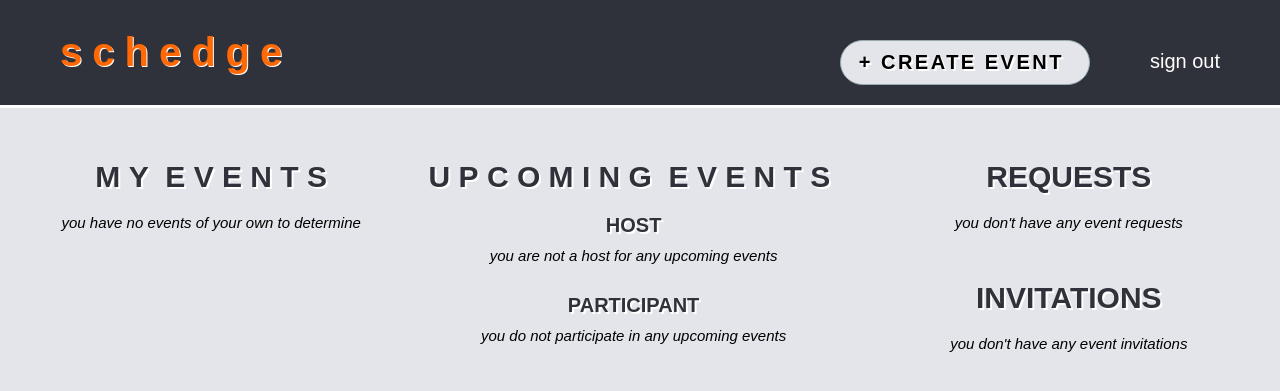
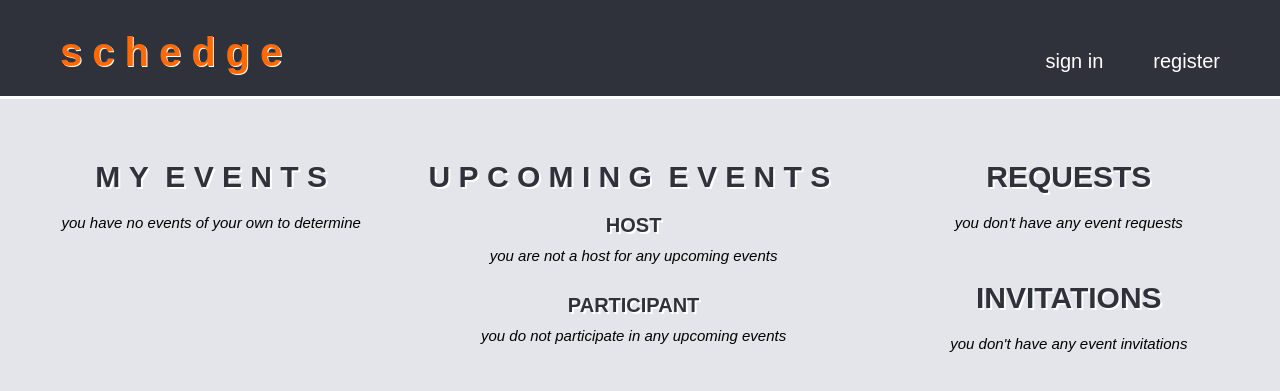
Before and after one commit to VetleWoie/Schedge, a Django app: page /mypage/ in a window 1280 px wide. Shown: the top 391 px of the page. Run offline with Django 3.2, Linux system fonts and the light colour scheme; data that the repository does not hold is empty.

Commit message:
Merged mypage, event and startpage. Changed some css and html to use base

```diff
--- /dev/null
+++ b/ziginc/schedge/static/css/header.css
@@ -0,0 +1,92 @@
+body {
+    /* margin-top: 50px; */
+    /* background-color: ; */
+    font-family: sans-serif;
+    margin: 0;
+    padding: 0;
+    background-color: #E3E5EA;
+}
+
+.header {
+    overflow: hidden;
+    border-bottom: 3px solid white;
+    padding: 20px 0px;
+    /* padding-bottom: 20px; */
+    background-color: #2F323A;
+    width: 100%;
+    padding-top: 30px;
+    /* padding-bottom: 20px; */
+    position: fixed;
+}
+
+.header a {
+    float: left;
+    /* color: white; */
+    text-align: center;
+    /* padding: 10px; */
+    text-decoration: none;
+
+}
+
+.header a.name {
+    font-weight: bolder;
+    font-size: 40px;
+    letter-spacing: 10px;
+    margin-left: 60px;
+    padding-top: 0px;
+    color: #ff6600f8;
+    text-shadow: 1px 1px 0.5px white;
+}
+
+.header-right {
+    float: right;
+    margin-right: 30px;
+    margin-top: 10px;
+}
+
+.event_btn {
+    border: 1px solid #97ABB1;
+    margin-right: 40px;
+    font-size: 20px;
+    letter-spacing: 2.5px;
+    background-color: #E3E5EA;
+    border-radius: 50px;
+    padding: 10px 10px;
+    padding-right: 25px;
+    /* margin-top: 10px; */
+    font-weight: 900;
+    color: black;
+    text-shadow: 2px 2px white;
+}
+
+.event_btn:hover {
+    color: white;
+    border: 1px solid #F36000;
+    background-color: #F36000;
+    text-shadow: 2px 2px #2F323A;
+}
+
+
+
+.header a:hover {
+    cursor: pointer;
+}
+
+.sign_out:hover {
+    border-bottom: 1px solid white;
+}
+
+.sign_out {
+    font-size: 20px;
+    margin-top: 5px;
+    padding-top: 5px;
+    margin-right: 20px;
+    border-bottom: 1px solid transparent;
+    padding-bottom: 2px;
+    padding-left: 10px;
+    padding-right: 10px;
+    margin-left: 10px;
+    text-align: center;
+    text-transform: lowercase;
+    color: white;
+}
--- a/ziginc/schedge/static/css/mypage.css
+++ b/ziginc/schedge/static/css/mypage.css
@@ -1,95 +1,3 @@
-body {
-    /* margin-top: 50px; */
-    /* background-color: ; */
-    font-family: sans-serif;
-    margin: 0;
-    padding: 0;
-    background-color: #E3E5EA;
-}
-
-.header {
-    overflow: hidden;
-    border-bottom: 3px solid white;
-    padding: 20px 0px;
-    /* padding-bottom: 20px; */
-    background-color: #2F323A;
-    width: 100%;
-    padding-top: 30px;
-    /* padding-bottom: 20px; */
-    position: fixed;
-}
-
-.header a {
-    float: left;
-    /* color: white; */
-    text-align: center;
-    /* padding: 10px; */
-    text-decoration: none;
-
-}
-
-.header a.name {
-    font-weight: bolder;
-    font-size: 40px;
-    letter-spacing: 10px;
-    margin-left: 60px;
-    padding-top: 0px;
-    color: #ff6600f8;
-    text-shadow: 1px 1px 0.5px white;
-}
-
-.header-right {
-    float: right;
-    margin-right: 30px;
-    margin-top: 10px;
-}
-
-.event_btn {
-    border: 1px solid #97ABB1;
-    margin-right: 40px;
-    font-size: 20px;
-    letter-spacing: 2.5px;
-    background-color: #E3E5EA;
-    border-radius: 50px;
-    padding: 10px 10px;
-    padding-right: 25px;
-    /* margin-top: 10px; */
-    font-weight: 900;
-    color: black;
-    text-shadow: 2px 2px white;
-}
-
-.event_btn:hover {
-    color: white;
-    border: 1px solid #F36000;
-    background-color: #F36000;
-    text-shadow: 2px 2px #2F323A;
-}
-
-
-
-.header a:hover {
-    cursor: pointer;
-}
-
-.sign_out:hover {
-    border-bottom: 1px solid white;
-}
-
-.sign_out {
-    font-size: 20px;
-    margin-top: 5px;
-    padding-top: 5px;
-    margin-right: 20px;
-    border-bottom: 1px solid transparent;
-    padding-bottom: 2px;
-    padding-left: 10px;
-    padding-right: 10px;
-    margin-left: 10px;
-    text-align: center;
-    text-transform: lowercase;
-    color: white;
-}
 
 
 
--- a/ziginc/schedge/templates/base.html
+++ b/ziginc/schedge/templates/base.html
@@ -1,37 +1,57 @@
-<html>
+<!DOCTYPE html>
+{% load static %}
+<html lang="en">
+
 <head>
   <meta charset="utf-8">
   <title>{% block title %}Schedge{% endblock %}</title>
+  <link rel="shortcut icon" type="image/png" href="{% static 'favicon.ico' %}" />
+  <meta http-equiv="X-UA-Compatible" content="IE=edge">
+  <meta name="viewport" content="width=device-width, initial-scale=1.0">
+  <a href="{% url 'home' %}">
+    <link rel="stylesheet" href="{% static 'css/header.css' %}">
+    {% block stylesheet %}
+    {% endblock %}
+  </a>
 </head>
 
 <body>
-  {% load static %}
-    <a href="{% url 'home' %}">
-    <img src="{% static 'schedge/pics/logo.png' %}" alt="My logo">
-    </a>
   {% block header%}
-    {% block auth %}
+  <div class="header">
+    <a href="#default" class="name">schedge</a>
+
+
+
+    <div class="header-right">
+      {% block auth %}
       {% if user.is_authenticated %}
-        <form action="{% url 'logout' %}">
-        <input type="submit" value="Sign out" />
-      </form>
+      <a href="/createevent" class="event_btn">&nbsp;+ CREATE EVENT </a>
+
+      <a href="{% url 'logout' %}" class="sign_out">Sign out</a>
+
       {% else %}
       {% block signin%}
-      <form action="{% url 'login' %}">
-        <input type="submit" value="Sign in" />
-      </form>
+
+      <a href="{% url 'login' %}" class="sign_out">Sign in</a>
+
       {% endblock%}
       {% block signup%}
-        <form action="{% url 'signup' %}">
-          <input type="submit" value="Sign up" />
-        </form>
+
+      <a href="{% url 'signup' %}" class="sign_out">Register</a>
+
       {% endblock%}
-    {% endif %}
-    {% endblock %}
+      {% endif %}
+      {% endblock %}
+    </div>
+  </div>
   {% endblock %}
+
   <main>
-  {% block content%} {%endblock%}
+    {% block content%}
+    {%endblock%}
   </main>
-  {% block sidebar %}<!-- default navigation tegt for every page--> {% endblock %}
+  {% block sidebar %}
+  <!-- default navigation tegt for every page--> {% endblock %}
 </body>
+
 </html>
--- a/ziginc/schedge/templates/mypage.html
+++ b/ziginc/schedge/templates/mypage.html
@@ -1,23 +1,13 @@
-<!DOCTYPE html>
-<html lang="en">
+{% extends 'base.html' %}
+{% load static %}
 
-<head>
-    {% load static %}
-    <meta charset="UTF-8">
-    <meta http-equiv="X-UA-Compatible" content="IE=edge">
-    <meta name="viewport" content="width=device-width, initial-scale=1.0">
+{% block stylesheet %}
 <link rel="stylesheet" href="{% static 'css/mypage.css' %}">
-    <title>My Page</title>
-</head>
+{% endblock %}
 
-<body>
-    <div class="header">
-        <a href="#default" class="name">schedge</a>
-        <div class="header-right">
-            <a href="/createevent" class="event_btn">&nbsp;+ CREATE EVENT </a>
-            <a href="#signout" class="sign_out">Sign out</a>
-        </div>
-    </div>
+{% block title%}My Page{%endblock%}
+
+{% block content %}
 
 <div id="box_myevents">
     <div class="title_main">m&nbsp;y&nbsp;&nbsp;e&nbsp;v&nbsp;e&nbsp;n&nbsp;t&nbsp;s</div>
@@ -154,6 +144,5 @@
 </div>
 
 
-</body>
 
-</html>
+{%endblock%}
--- a/ziginc/schedge/views.py
+++ b/ziginc/schedge/views.py
@@ -155,7 +155,8 @@ def signUpView(request):
             # ...
             # redirect to a new URL:'
             createUser(request)
-            return HttpResponseRedirect(reverse("login")) #fixed
+            return redirect(mypage)
+            return HttpResponseRedirect(reverse("mypage")) #fixed
 
     # if a GET (or any other method) we'll create a blank form
     else:
--- a/ziginc/ziginc/settings.py
+++ b/ziginc/ziginc/settings.py
@@ -124,7 +124,7 @@ STATIC_URL = '/static/'
 
 MEDIA_ROOT =  os.path.join(BASE_DIR, 'media')
 MEDIA_URL = '/media/'
-LOGIN_REDIRECT_URL = "/"
+LOGIN_REDIRECT_URL = "/mypage"
 LOGOUT_REDIRECT_URL = "/"
 
 #This emulates reset mails by writing to files instead
```
Also changed, not shown: ziginc/schedge/templates/createevent.html (+8 -12 lines). Lines whose indentation alone changed are shown as unchanged.
